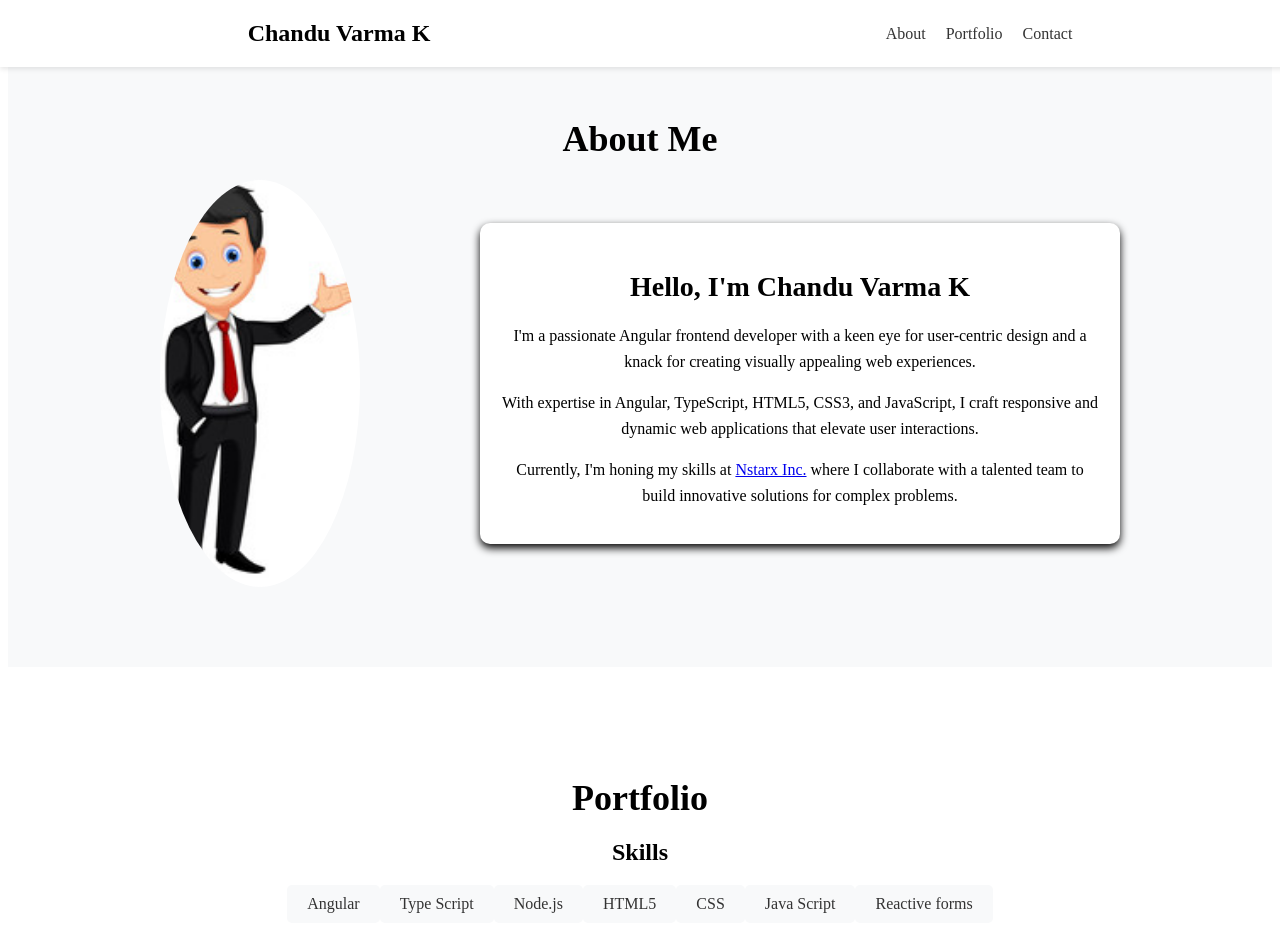
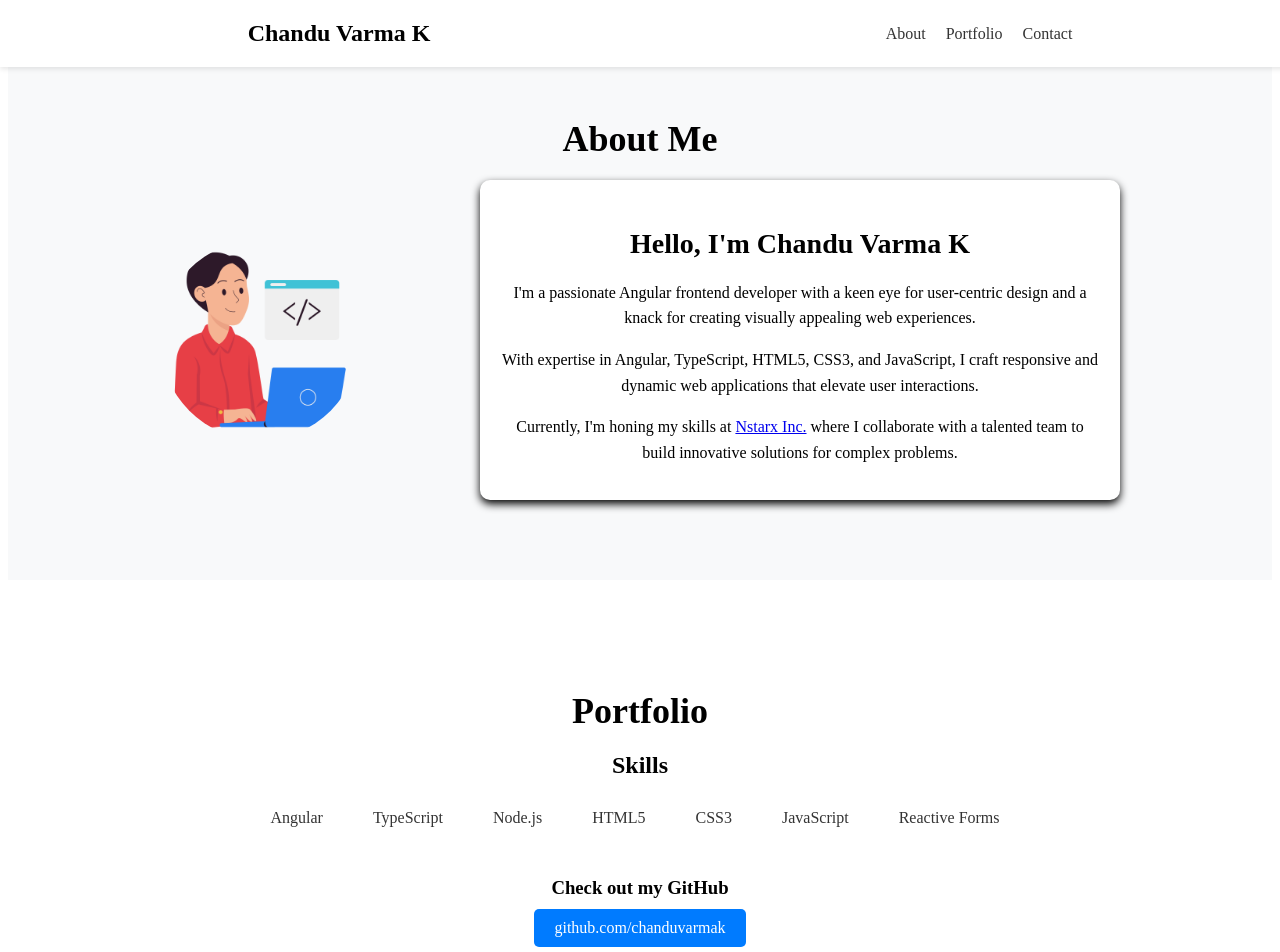
Before and after one commit to chanduvarmak/Portfolio, an Angular app: page / in a window 1280 px wide. Shown: the top 952 px of the page. Built offline with nearby package versions, Linux system fonts and the light colour scheme.

Commit message:
UI enhancements in progress...

```diff
--- a/src/app/app.module.ts
+++ b/src/app/app.module.ts
@@ -1,6 +1,6 @@
 import { NgModule } from '@angular/core';
 import { BrowserModule, provideClientHydration } from '@angular/platform-browser';
-
+import { FormsModule, ReactiveFormsModule } from '@angular/forms';
 import { AppRoutingModule } from './app-routing.module';
 import { AppComponent } from './app.component';
 import { HeaderComponent } from './header/header.component';
@@ -14,7 +14,9 @@ import { ContentComponent } from './content/content.component';
   ],
   imports: [
     BrowserModule,
-    AppRoutingModule
+    AppRoutingModule,
+    ReactiveFormsModule,
+    FormsModule
   ],
   providers: [
     provideClientHydration()
--- a/src/app/content/content.component.html
+++ b/src/app/content/content.component.html
@@ -2,7 +2,7 @@
     <div class="container">
         <h2>About Me</h2>
         <div class="profile">
-            <img src="assets/portfolio.jpg" alt="Profile Picture" class="profile-picture">
+            <img src="assets/developer.png" alt="Profile Picture" class="profile-picture">
             <div class="profile-info">
                 <h3>Hello, I'm Chandu Varma K</h3>
                 <p>I'm a passionate Angular frontend developer with a keen eye for user-centric design and a knack for
@@ -23,14 +23,7 @@
         <h2>Portfolio</h2>
         <h1>Skills</h1>
         <ul class="skills-list">
-            <li>Angular</li>
-            <li>Type Script</li>
-            <li>Node.js</li>
-            <li>HTML5</li>
-            <li>CSS</li>
-            <li>Java Script</li>
-            <li>Reactive forms</li>
-            <!-- Add more skills as needed -->
+            <li *ngFor="let skill of skills">{{ skill }}</li>
         </ul>
         <div class="github-link">
             <h3>Check out my GitHub</h3>
@@ -61,18 +54,27 @@
 <section id="contact" class="section">
     <div class="container">
         <h2>Contact Me</h2>
-        <form class="contact-form">
-            <input type="text" placeholder="Name">
-            <input type="email" placeholder="Email">
-            <textarea placeholder="Message"></textarea>
+        <form [formGroup]="contactForm" (ngSubmit)="onSubmit()" class="contact-form">
+            <input type="text" placeholder="Name" formControlName="name">
+            <div *ngIf="contactForm.get('name')?.invalid && contactForm.get('name')?.touched" class="text-danger">
+                Name is required
+            </div>
+            <input type="email" placeholder="Email" formControlName="email">
+            <div *ngIf="contactForm.get('email')?.invalid && contactForm.get('email')?.touched" class="text-danger">
+                Please enter a valid email address
+            </div>
+            <textarea placeholder="Message" formControlName="message"></textarea>
+            <div *ngIf="contactForm.get('message')?.invalid && contactForm.get('message')?.touched" class="text-danger">
+                Please enter a message..!
+            </div>
             <button type="submit">Send Message</button>
         </form>
         <div class="additional-content">
             <p>Feel free to reach out to me for any inquiries or questions.</p>
         </div>
         <div class="social-media-links">
-            <a href="https://www.linkedin.com/in/your-linkedin" target="_blank"><img src="assets/linkedin.png"
-                    alt="LinkedIn"></a>
+            <a href="https://www.linkedin.com/in/chandu-varma-k-765933214" target="_blank"><img
+                    src="assets/linkedin.png" alt="LinkedIn"></a>
             <a href="https://www.instagram.com/your-instagram" target="_blank"><img src="assets/instagram.png"
                     alt="Instagram"></a>
             <a href="https://twitter.com/your-twitter" target="_blank"><img src="assets/twitter.png" alt="Twitter"></a>
--- a/src/app/content/content.component.scss
+++ b/src/app/content/content.component.scss
@@ -53,6 +53,8 @@
 .portfolio{
     display: flex;
     margin-top: 30px;
+    background-color: #f8f9fa; /* Light background color */
+  padding: 80px 0;
 }
   .project-card {
     width: 250px;
@@ -74,19 +76,26 @@
     margin-bottom: 10px;
   }
 
-.skills-list {
+  .skills-list {
     list-style: none;
     padding: 0;
     display: flex;
     justify-content: center;
+    flex-wrap: wrap; /* Allow skills to wrap to next line if needed */
   }
 
   .skills-list li {
-    background-color: #f8f9fa;
+    background-color: #fff;
     color: #333;
     padding: 10px 20px;
     border-radius: 5px;
-    margin-bottom: 10px;
+    margin: 0 10px 10px 0; /* Adjust margin as needed */
+    transition: transform 0.3s, box-shadow 0.3s;
+  }
+
+  .skills-list li:hover {
+    transform: translateY(-5px); /* Move the skill card up slightly on hover */
+    box-shadow: 0 5px 15px rgba(0, 0, 0, 0.1); /* Add a subtle shadow on hover */
   }
 
   .github-link {
@@ -116,9 +125,9 @@
 // contact
 
   .contact-form {
-    max-width: 400px;
-    margin: 0 auto;
-    padding: 20px;
+  max-width: 400px;
+  margin: 0 auto;
+  padding: 20px;
   border-radius: 10px;
   box-shadow: 0 4px 8px black;
   background-color: #fff;
@@ -139,6 +148,7 @@
     color: #fff;
     border: none;
     padding: 10px 20px;
+    margin-top: 3px;
     border-radius: 5px;
     cursor: pointer;
     transition: background-color 0.3s, transform 0.3s, box-shadow 0.3s;
@@ -164,6 +174,10 @@
     width: 30px; /* Adjust icon size */
     height: auto;
 }
+.text-danger{
+  color: tomato;
+}
+
 // footer
   .footer {
     background-color: #f8f9fa;
--- a/src/app/content/content.component.ts
+++ b/src/app/content/content.component.ts
@@ -1,4 +1,5 @@
 import { Component } from '@angular/core';
+import { FormBuilder, FormGroup, Validators } from '@angular/forms';
 
 @Component({
   selector: 'app-content',
@@ -7,4 +8,42 @@ import { Component } from '@angular/core';
 })
 export class ContentComponent {
 
+  skills: string[] = [
+    'Angular',
+    'TypeScript',
+    'Node.js',
+    'HTML5',
+    'CSS3',
+    'JavaScript',
+    'Reactive Forms'
+    // Add more skills as needed
+  ];
+
+  contactForm: FormGroup;
+  constructor(private fb: FormBuilder) {
+    this.contactForm = this.fb.group({
+      name: ['', Validators.required],
+      email: ['', [Validators.required, Validators.email]],
+      message: ['', Validators.required]
+    });
+  }
+
+  onSubmit() {
+    if (this.contactForm.valid) {
+      console.log(this.contactForm.value);
+      this.contactForm.reset();
+    } else {
+      this.markFormGroupTouched(this.contactForm);
+    }
+  }
+
+  markFormGroupTouched(formGroup: FormGroup) {
+    Object.values(formGroup.controls).forEach(control => {
+      control.markAsTouched();
+
+      if (control instanceof FormGroup) {
+        this.markFormGroupTouched(control);
+      }
+    });
+  }
 }
--- a/src/index.html
+++ b/src/index.html
@@ -1,13 +1,16 @@
 <!doctype html>
 <html lang="en">
+
 <head>
   <meta charset="utf-8">
   <title>Portfolio</title>
   <base href="/">
   <meta name="viewport" content="width=device-width, initial-scale=1">
-  <link rel="icon" type="image/x-icon" href="favicon.ico">
+  <link rel="icon" type="image/x-icon" href="assets/logo.png">
 </head>
+
 <body>
   <app-root></app-root>
 </body>
+
 </html>
```
Also changed, not shown: src/assets/developer.png (added), src/assets/logo.png (added).
